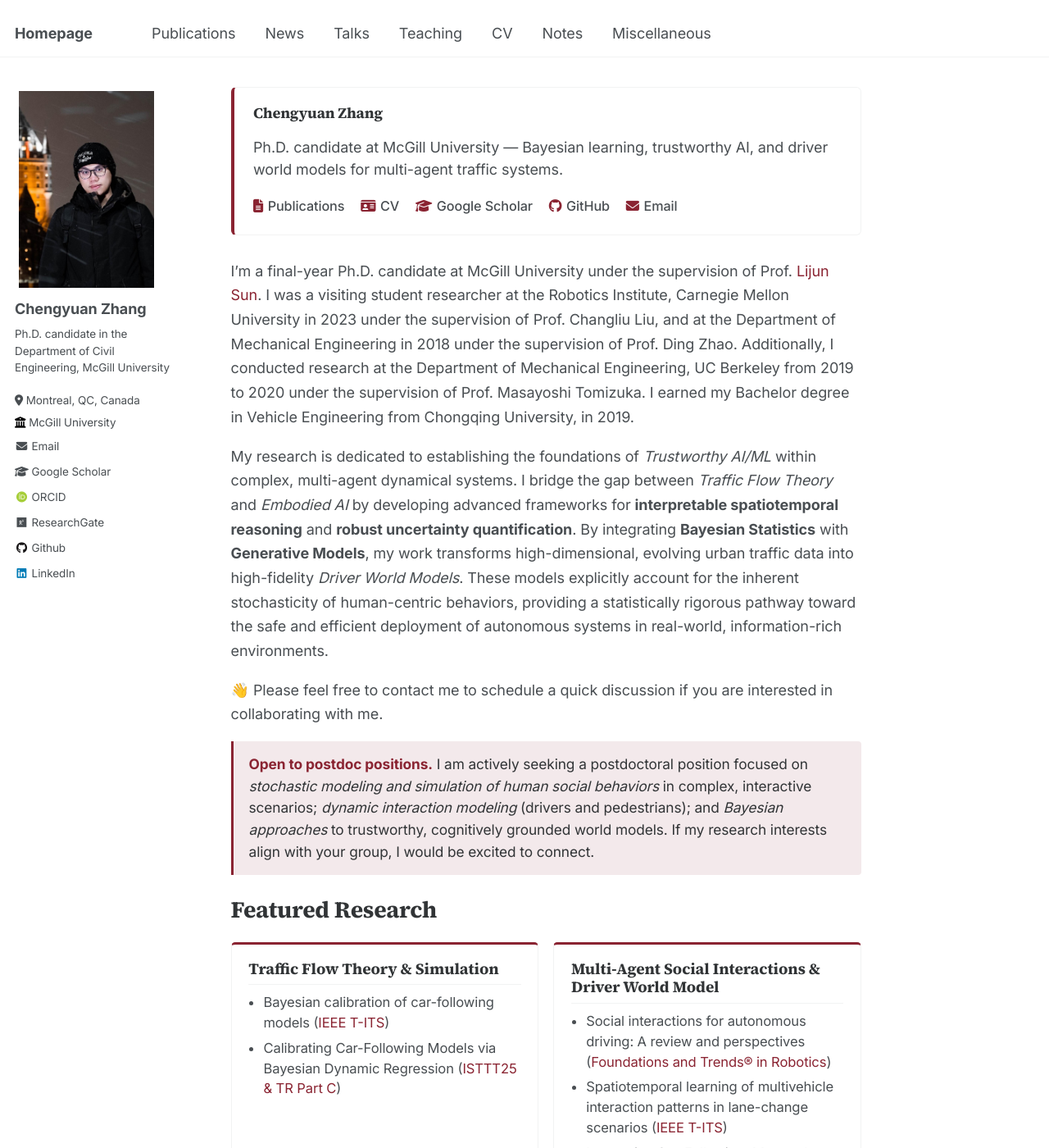
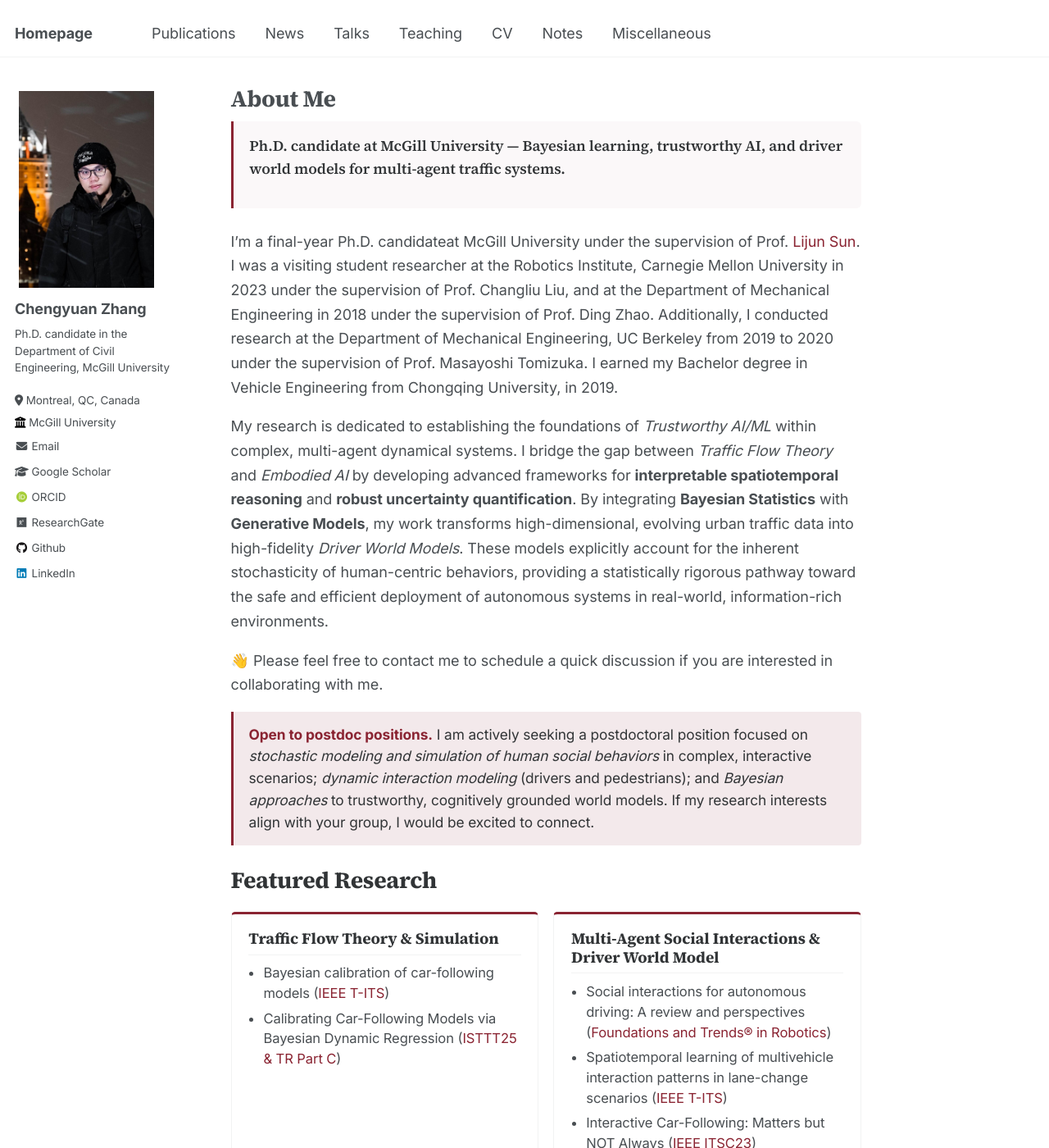
Before and after one commit to Chengyuan-Zhang/chengyuan-zhang.github.io, a Jekyll site: the page built from _pages/about.md, in a window 1280 px wide and 1400 px high. Shown: the whole window at 82% size. Built offline with Jekyll 4.4.1, drawn with Linux system fonts in a browser that asks for light colours; some web fonts are replaced; comment, search, counter and statistics services are not loaded.

Commit message:
Remove redundant homepage hero (sidebar already shows name, links, social)
Co-authored-by: Copilot <223556219+Copilot@users.noreply.github.com>

```diff
--- a/_pages/about.md
+++ b/_pages/about.md
@@ -10,26 +10,11 @@ redirect_from:
 
 ---
 
-<style>
-  .page__title { display: none; }
-  .page__content > p:first-of-type { margin-top: 0; }
-</style>
-
-<div class="hero">
-  <div class="hero__text">
-    <p class="hero__name">Chengyuan Zhang</p>
-    <p class="hero__tagline">Ph.D. candidate at McGill University — Bayesian learning, trustworthy AI, and driver world models for multi-agent traffic systems.</p>
-    <div class="hero__links">
-      <a href="{{ '/publications/' | relative_url }}"><i class="fas fa-file-lines"></i>Publications</a>
-      <a href="{{ '/cv/' | relative_url }}"><i class="fas fa-id-card"></i>CV</a>
-      <a href="https://scholar.google.com/"><i class="fas fa-graduation-cap"></i>Google Scholar</a>
-      <a href="https://github.com/Chengyuan-Zhang"><i class="fab fa-github"></i>GitHub</a>
-      <a href="mailto:enzozcy@gmail.com"><i class="fas fa-envelope"></i>Email</a>
-    </div>
-  </div>
+<div class="hero-intro">
+  <p class="hero-intro__lead">Ph.D. candidate at McGill University — Bayesian learning, trustworthy AI, and driver world models for multi-agent traffic systems.</p>
 </div>
 
-I'm a final-year Ph.D. candidate at McGill University under the supervision of
+I'm a final-year Ph.D. candidateat McGill University under the supervision of
 Prof. [Lijun Sun](https://lijunsun.github.io/). I was a visiting student researcher at the Robotics Institute, Carnegie
 Mellon University in 2023 under the supervision of Prof. Changliu Liu, and at the Department of Mechanical Engineering
 in 2018 under the supervision of Prof. Ding Zhao. Additionally, I conducted research at the Department of Mechanical
--- a/_sass/_custom.scss
+++ b/_sass/_custom.scss
@@ -827,6 +827,28 @@ html.dark-mode .theme-toggle {
 .masthead__inner-wrap { position: relative; }
 
 /* Homepage hero ---------------------------------------------------------- */
+.hero-intro {
+  margin: 0 0 1.4rem;
+  padding: 0.9rem 1.1rem;
+  border-left: 3px solid $accent-color;
+  background: mix(#fff, $accent-color, 97%);
+  border-radius: 0 6px 6px 0;
+
+  &__lead {
+    margin: 0;
+    font-family: $serif;
+    font-size: 1.08em;
+    line-height: 1.55;
+    color: $darker-gray;
+  }
+}
+
+html.dark-mode .hero-intro {
+  background: rgba(224, 106, 117, 0.08);
+  border-left-color: var(--c-accent);
+}
+html.dark-mode .hero-intro__lead { color: var(--c-text); }
+
 .hero {
   display: flex;
   gap: 1.4rem;
```
